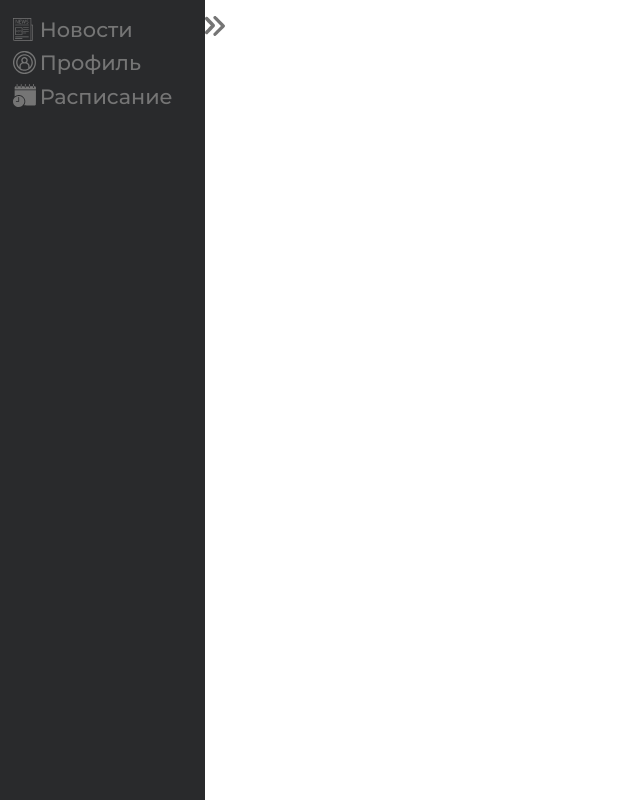
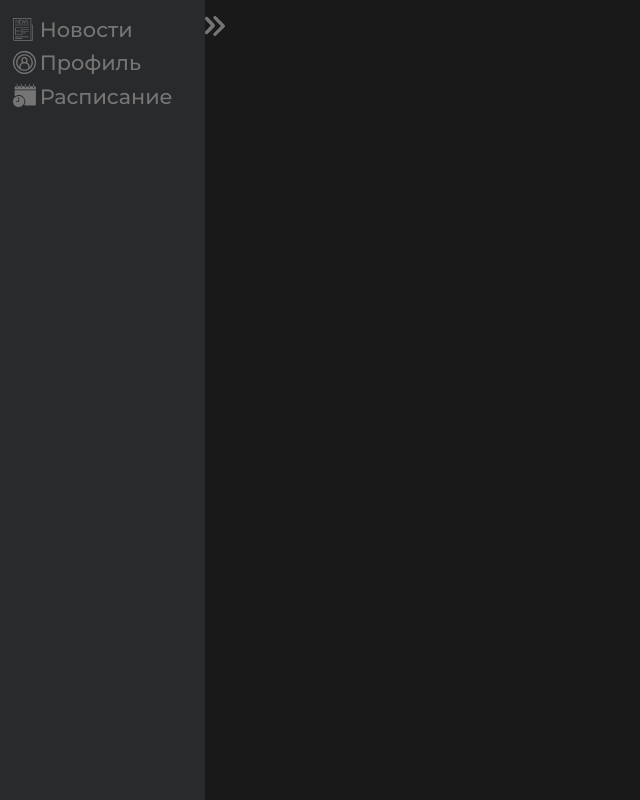
Before and after one commit to arec0000/autumn-2022, a React (Create React App) app in the folder client/: page / in a window 1280 px wide. Shown: the whole page, without its empty margins (0-640 px from the left). Built offline with nearby package versions, Linux system fonts and the light colour scheme.

Commit message:
Add blue background variable

```diff
--- a/client/src/assets/style.scss
+++ b/client/src/assets/style.scss
@@ -28,6 +28,7 @@ body {
         'Ubuntu', 'Cantarell', 'Fira Sans', 'Droid Sans', 'Helvetica Neue', sans-serif;
         -webkit-font-smoothing: antialiased;
         -moz-osx-font-smoothing: grayscale;
+    background-color: #191919;
 }
 
 .container-1000 {
--- a/client/src/assets/variables.scss
+++ b/client/src/assets/variables.scss
@@ -1,5 +1,6 @@
 $widget-background: #292a2c;
 $active-background: #313235;
+$blue-backgroudn: #1b222a;
 
 // $input-background: #37383b;
 
```
